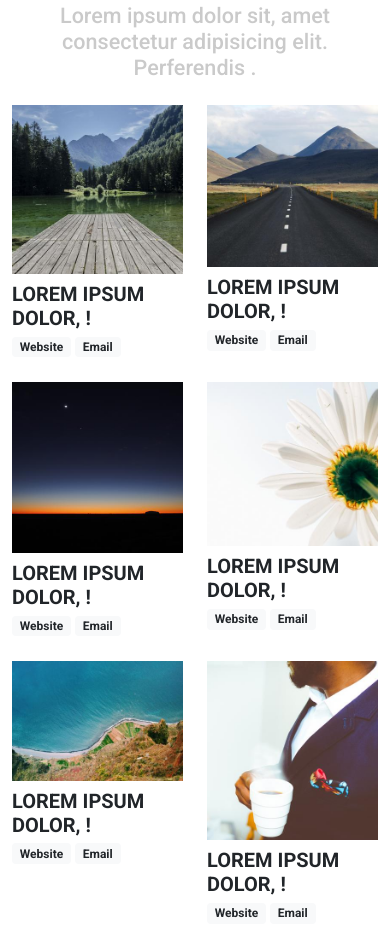
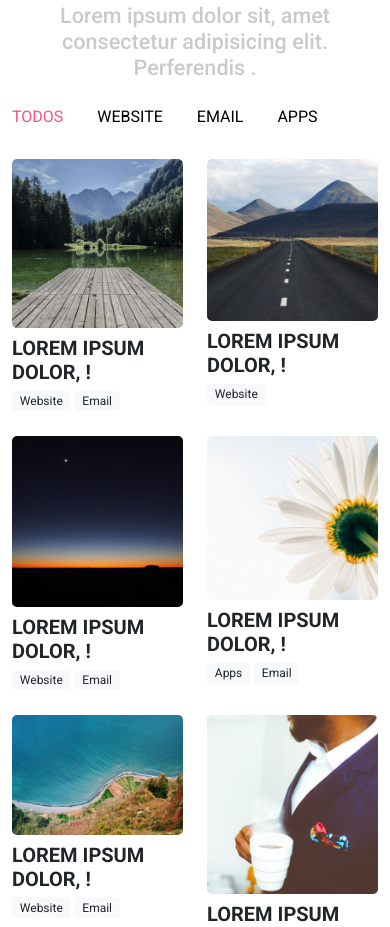
Before and after one commit to borbanicolas/alquimiaDigital, a plain HTML site: page index.html in a window 390 px wide. Shown: the part 4003-4930 px from the top of the page. Drawn offline with nearby package versions, Linux system fonts and the light colour scheme.

Commit message:
atualizandoOBlocoCasesBotao ResponsivoComJsSemJqry

```diff
--- a/css/custom.css
+++ b/css/custom.css
@@ -154,3 +154,35 @@ color: var(--dark);
     font-weight: 900px;
     display: block;
 }
+
+#cases .badge{
+    font-weight: 400;
+
+}
+#cases .element-item img{
+    border-radius: 5px;
+    transition: all ease-out 0.2s;
+}
+#cases .element-item img:hover{
+    box-shadow: 0 0 30px 0 rgba(0, 0, 0, 0.4);
+}
+#cases .button-group{
+    margin-bottom: 30px;
+
+}
+#cases .button-group button{
+    background: none;
+    border: none;
+    padding: 0;
+    margin: 0;
+    text-transform: uppercase;
+    font-weight: 800px;
+    outline: none;
+
+}
+#cases .button-group button + button {
+    margin-left: 30px;
+}
+#cases .button-group button.active{
+    color: var(--primary);
+}
--- a/index.html
+++ b/index.html
@@ -36,7 +36,7 @@
                         <a class="nav-link" href="#">Portifolio</a>
                       </li>
                       <li class="nav-item">
-                        <a class="nav-link" href="#">Contatu</a>
+                        <a class="nav-link" href="#">Contato</a>
                       </li>
                     </ul>
 
@@ -210,8 +210,14 @@
       <h2 class="title text-center">Cases</h2>
       <h4 class="subtitle text-center mb-4">Lorem ipsum dolor sit, amet consectetur adipisicing elit. Perferendis .</h4>
 
-
+      <div class="button-group">
+        <button type="button" class="active">Todos</button>
+        <button type="button">Website</button>
+        <button type="button">Email</button>
+        <button type="button">Apps</button>
+      </div>
       <div class="row">
+        <!--item-->
         <div class="col-lg-4 col-6 mb-4 element-item website email">
           <a href="assets/servicos/1.jpg" class="popup-link">
             <img src="assets/servicos/1.jpg" class="img-fluid mb-2">
@@ -222,17 +228,18 @@
             <span class="badge bg-light text-dark">Email</span>
           </p>
         </div>
-        <div class="col-lg-4 col-6 mb-43element-item website email">
+        <!--item-->
+        <div class="col-lg-4 col-6 mb-4 element-item ">
           <a href="assets/servicos/2.jpg" class="popup-link">
             <img src="assets/servicos/2.jpg" class="img-fluid mb-2">
           </a>
           <h5 class="text-uppercase mb-1">Lorem ipsum dolor, !</h5>
           <p class="mb-0">
             <span class="badge bg-light text-dark">Website</span>
-            <span class="badge bg-light text-dark">Email</span>
           </p>
         </div>
-        <div class="col-lg-4 col-6 mb-4 element-item website email">
+        <!--item-->
+        <div class="col-lg-4 col-6 mb-4 element-item  ">
           <a href="assets/servicos/3.jpg" class="popup-link">
             <img src="assets/servicos/3.jpg" class="img-fluid mb-2">
           </a>
@@ -242,16 +249,18 @@
             <span class="badge bg-light text-dark">Email</span>
           </p>
         </div>
-        <div class="col-lg-4 col-6 mb-4 element-item website email">
+        <!--item-->
+        <div class="col-lg-4 col-6 mb-4 element-item apps email">
           <a href="assets/servicos/4.jpg" class="popup-link">
             <img src="assets/servicos/4.jpg" class="img-fluid mb-2">
           </a>
           <h5 class="text-uppercase mb-1">Lorem ipsum dolor, !</h5>
           <p class="mb-0">
-            <span class="badge bg-light text-dark">Website</span>
+            <span class="badge bg-light text-dark">Apps</span>
             <span class="badge bg-light text-dark">Email</span>
           </p>
         </div>
+        <!--item-->
         <div class="col-lg-4 col-6 mb-4 element-item website email">
           <a href="assets/servicos/5.jpg" class="popup-link">
             <img src="assets/servicos/5.jpg" class="img-fluid mb-2">
@@ -262,26 +271,28 @@
             <span class="badge bg-light text-dark">Email</span>
           </p>
         </div>
-        <div class="col-lg-4 col-6 mb-4 element-item website email">
+        <!--item-->
+        <div class="col-lg-4 col-6 mb-4 element-item website ">
           <a href="assets/servicos/6.jpg" class="popup-link">
             <img src="assets/servicos/6.jpg" class="img-fluid mb-2">
           </a>
           <h5 class="text-uppercase mb-1">Lorem ipsum dolor, !</h5>
           <p class="mb-0">
             <span class="badge bg-light text-dark">Website</span>
-            <span class="badge bg-light text-dark">Email</span>
           </p>
         </div>
-        <div class="col-lg-4 col-6 mb-4 element-item website email">
+        <!--item-->
+        <div class="col-lg-4 col-6 mb-4 element-item apps">
           <a href="assets/servicos/7.jpg" class="popup-link">
             <img src="assets/servicos/7.jpg" class="img-fluid mb-2">
           </a>
           <h5 class="text-uppercase mb-1">Lorem ipsum dolor, !</h5>
           <p class="mb-0">
-            <span class="badge bg-light text-dark">Website</span>
-            <span class="badge bg-light text-dark">Email</span>
+            <span class="badge bg-light text-dark">Apps</span>
+
           </p>
         </div>
+        <!--item-->
         <div class="col-lg-4 col-6 mb-4 element-item website email">
           <a href="assets/servicos/8.jpg" class="popup-link">
             <img src="assets/servicos/8.jpg" class="img-fluid mb-2">
@@ -292,14 +303,14 @@
             <span class="badge bg-light text-dark">Email</span>
           </p>
         </div>
-        <div class="col-lg-4 col-6 mb-4 element-item website email">
+        <!--item-->
+        <div class="col-lg-4 col-6 mb-4 element-item apps">
           <a href="assets/servicos/9.jpg" class="popup-link">
             <img src="assets/servicos/9.jpg" class="img-fluid mb-2">
           </a>
           <h5 class="text-uppercase mb-1">Lorem ipsum dolor, !</h5>
           <p class="mb-0">
-            <span class="badge bg-light text-dark">Website</span>
-            <span class="badge bg-light text-dark">Email</span>
+            <span class="badge bg-light text-dark">Apps</span>
           </p>
         </div>
 
--- a/js/mais.js
+++ b/js/mais.js
@@ -6,3 +6,13 @@
         header.classList.remove("active");
     }
 }
+
+let btnsContainer = document.querySelector('#cases .button-group')
+let btn = document.querySelectorAll('button')
+
+btn.forEach(el => {
+    el.addEventListener('click', function(){
+        btnsContainer.querySelector('.active').classList.remove('active');
+        el.classList.add('active');
+    });
+});
```
